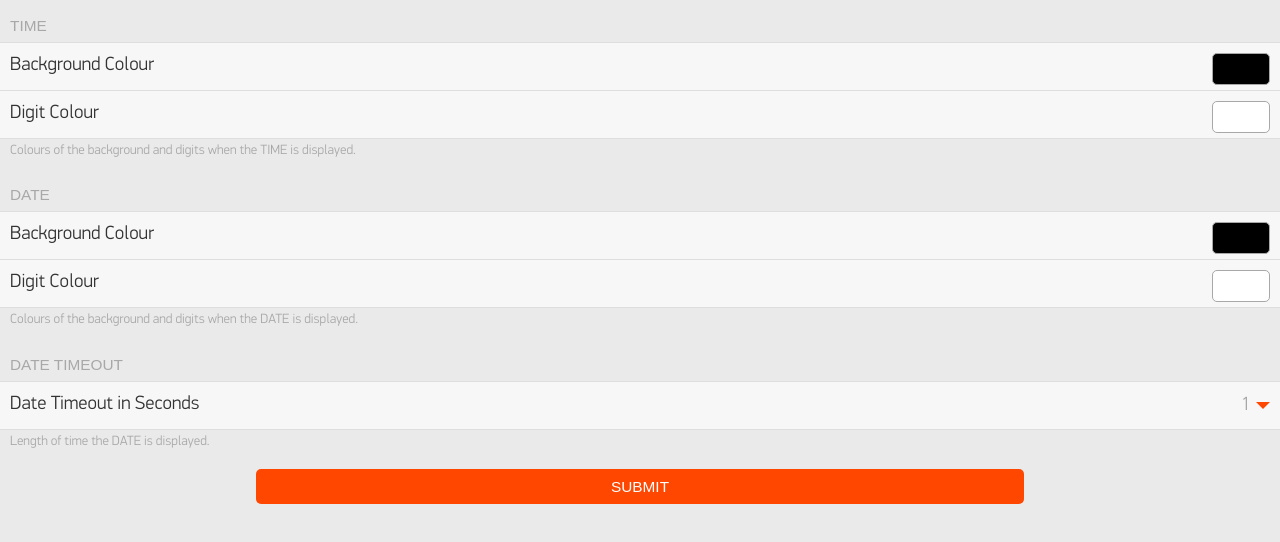
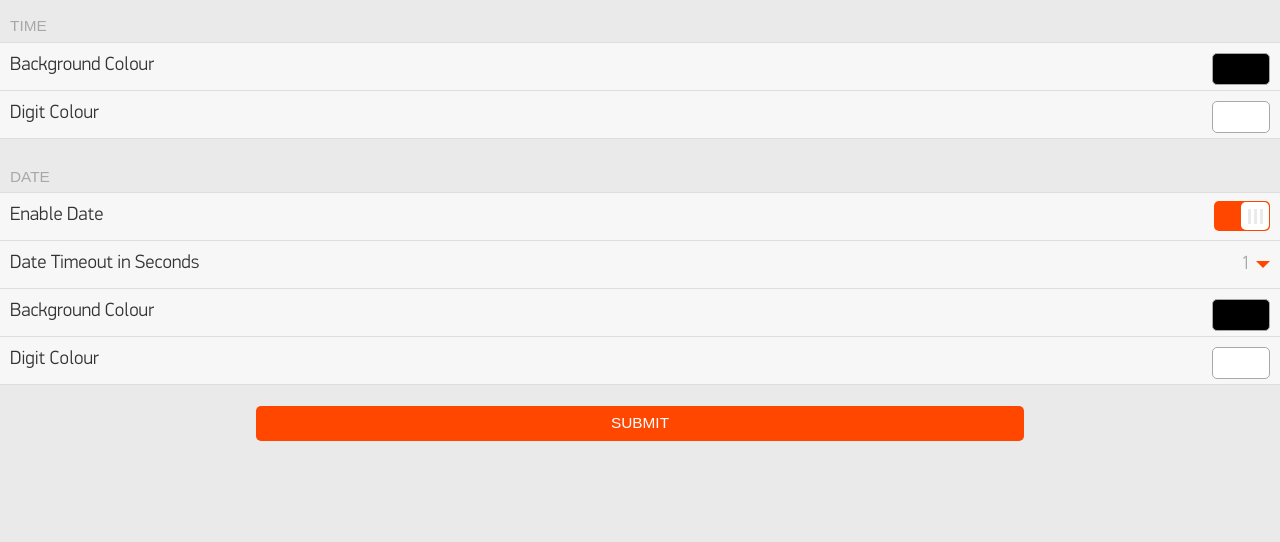
Before and after one commit to wedwabbit/wedwabbit.github.io, a plain HTML site: page index-bigtimedatecolour.html in a window 1280 px wide. Shown: the part 70-612 px from the top of the page. Drawn offline with Linux system fonts and the light colour scheme.

Commit message:
Added date display option.

```diff
--- a/index-bigtimedatecolour.html
+++ b/index-bigtimedatecolour.html
@@ -26,11 +26,25 @@
 				<input id='timeforeground' type='text' class='item-color item-color-sunny' value='#FFFFFF'>
 			</label>
 		</div>
-		<div class='item-container-footer'>Colours of the background and digits when the TIME is displayed.</div>
+		<div class='item-container-footer'></div>
 	</div>
 	<div class='item-container'>
 		<div class='item-container-header'>Date</div>
 		<div class='item-container-content'>
+            <label class='item'>
+                Enable Date
+                <input id='dateenabled' type='checkbox' class='item-toggle' checked>
+            </label>
+			<label class='item'>
+				Date Timeout in Seconds
+				<select name='datetimeout' id='datetimeout' dir='rtl' class='item-select'>
+                    <option class='item-select-option' value='1'>1</option>
+                    <option class='item-select-option' value='2'>2</option>
+                    <option class='item-select-option' value='3'>3</option>
+                    <option class='item-select-option' value='4'>4</option>
+                    <option class='item-select-option' value='5'>5</option>
+                </select>
+			</label>
 			<label class='item'>
 				Background Colour
 				<input id='datebackground' type='text' class='item-color item-color-sunny' value='#000000'>
@@ -40,23 +54,7 @@
 				<input id='dateforeground' type='text' class='item-color item-color-sunny' value='#FFFFFF'>
 			</label>
 		</div>
-		<div class='item-container-footer'>Colours of the background and digits when the DATE is displayed.</div>
-	</div>
-	<div class='item-container'>
-		<div class='item-container-header'>Date Timeout</div>
-		<div class='item-container-content'>
-			<label class='item'>
-				Date Timeout in Seconds
-				<select name='datetimeout' id='datetimeout' dir='rtl' class='item-select'>
-                    <option class='item-select-option' value='1' selected>1</option>
-                    <option class='item-select-option' value='2'>2</option>
-                    <option class='item-select-option' value='3'>3</option>
-                    <option class='item-select-option' value='4'>4</option>
-                    <option class='item-select-option' value='5'>5</option>
-                </select>
-			</label>
-		</div>
-		<div class='item-container-footer'>Length of time the DATE is displayed.</div>
+		<div class='item-container-footer'></div>
 	</div>
 	<div class='item-container'>
 		<div class='button-container'>
```
Also changed, not shown: 2 other files.
